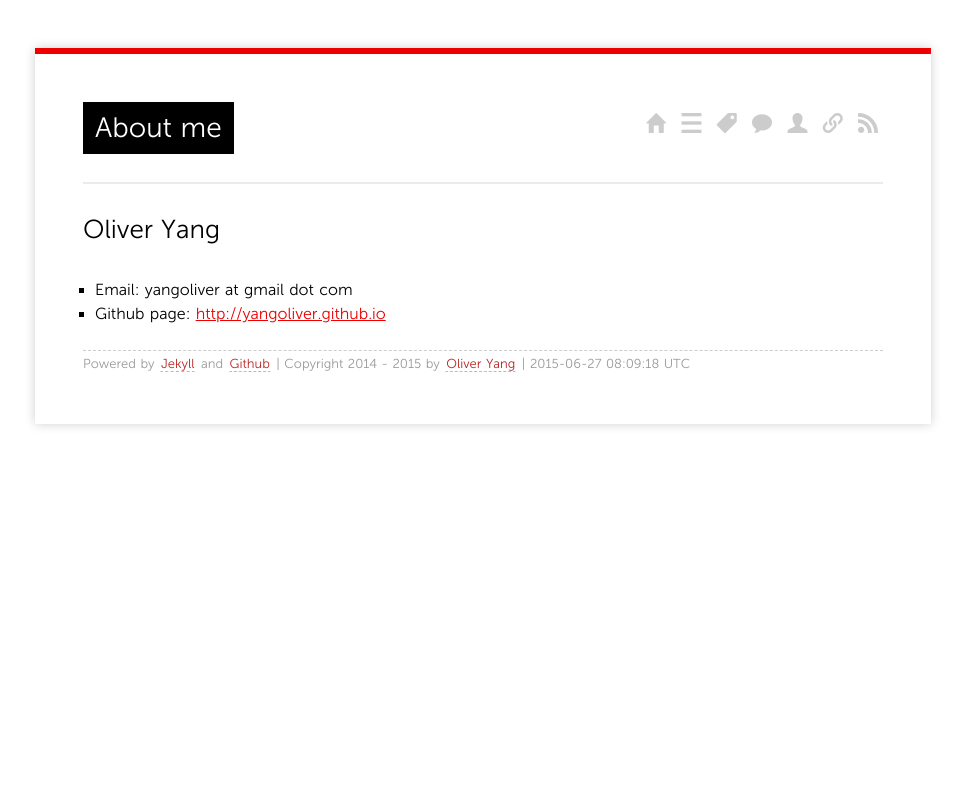
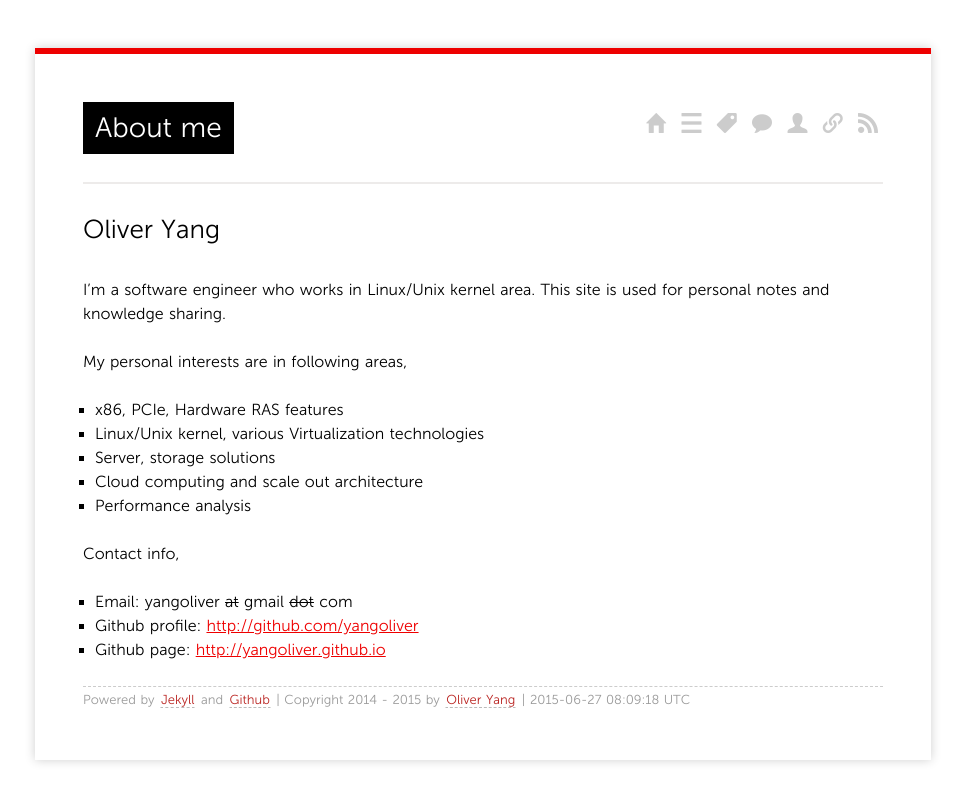
Before and after one commit to yangoliver/yangoliver.github.io, a Jekyll site: the page built from about/index.md, in a window 1280 px wide. Shown: the top 802 px of the page, without its empty margins (157-1122 px from the left). Built offline with Jekyll 4.4.1, drawn with Linux system fonts in a browser that asks for light colours; Markdown is read by kramdown in place of the engine named in the settings; comment, search, counter and statistics services are not loaded.

Commit message:
update about me page, added bio
Signed-off-by: Yong Yang <yangoliver@gmail.com>

```diff
--- a/about/index.md
+++ b/about/index.md
@@ -6,5 +6,19 @@ comments: yes
 
 ##Oliver Yang
 
-- Email: yangoliver at gmail dot com
+I'm a software engineer who works in Linux/Unix kernel area.
+This site is used for personal notes and knowledge sharing.
+
+My personal interests are in following areas,
+
+   * x86, PCIe, Hardware RAS features
+   * Linux/Unix kernel, various Virtualization technologies
+   * Server, storage solutions
+   * Cloud computing and scale out architecture
+   * Performance analysis
+
+Contact info,
+
+- Email: yangoliver ~~at~~ gmail ~~dot~~ com
+- Github profile: [http://github.com/yangoliver](http://github.com/yangoliver)
 - Github page: [http://yangoliver.github.io](http://yangoliver.github.io)
```
